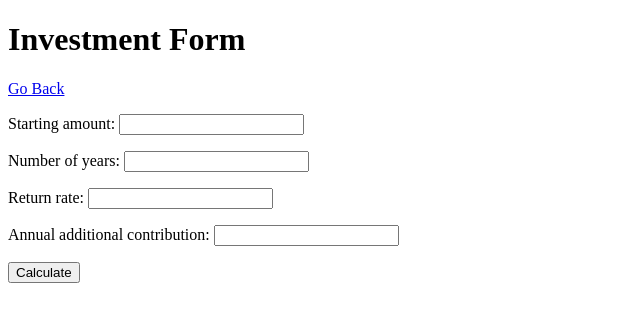
After one commit to viniciuspxc/invest-planner, a Django app: page /investment-create/ in a window 1280 px wide. The commit adds this page. Shown: the top 322 px of the page, without its empty margins (0-640 px from the left). Run offline with Django 4.2, Linux system fonts and the light colour scheme; a user stored in the database is signed in.

Commit message:
testing calculations forms

```diff
--- a/invest_planner/base/admin.py
+++ b/invest_planner/base/admin.py
@@ -1,5 +1,6 @@
 from django.contrib import admin
-from .models import Task
+from .models import Task, Investment
 
 # Register your models here.
 admin.site.register(Task)
+admin.site.register(Investment)
--- /dev/null
+++ b/invest_planner/base/forms.py
@@ -0,0 +1,7 @@
+from django import forms
+
+class InvestmentForm(forms.Form):
+	starting_amount = forms.FloatField()
+	number_of_years = forms.FloatField()
+	return_rate = forms.FloatField()
+	annual_additional_contribution = forms.FloatField()
--- /dev/null
+++ b/invest_planner/base/templates/base/base.html
@@ -0,0 +1,17 @@
+<!DOCTYPE html>
+<html lang="en">
+
+<head>
+    <meta charset="UTF-8">
+    <meta name="viewport" content="width=device-width, initial-scale=1.0">
+    <title>Investment Calculator</title>
+
+    <!-- <link href="https://bootswatch.com/5/cosmo/bootstrap.min.css" rel="stylesheet"> -->
+</head>
+
+<body>
+    {% block content %}
+    {% endblock content %}
+</body>
+
+</html>
--- /dev/null
+++ b/invest_planner/base/templates/base/investment_form.html
@@ -0,0 +1,18 @@
+{% extends 'base/base.html' %}
+
+{% block content %}
+<div class="row mt-5">
+    <div class="col-12 col-md-6 mx-md-auto">
+
+        <h1>Investment Form </h1>
+        <a href="{% url 'tasks' %}">Go Back</a>
+
+        <form method="POST">
+            {% csrf_token %}
+            {{ form.as_p }}
+            <button type="submit">Calculate</button>
+        </form>
+    </div>
+</div>
+
+{% endblock content %}
--- a/invest_planner/base/urls.py
+++ b/invest_planner/base/urls.py
@@ -1,14 +1,19 @@
 from django.urls import path
 from . import views
 from .views import TaskList, TaskDetail, TaskCreate, Taskupdate, DeleteView
+from .views import InvestmentCreate, InvestmentFormView
 from django.contrib.auth.views import LogoutView
 
 urlpatterns = [
-    path('accounts/logout/', LogoutView.as_view(next_page='/accounts/login'), name='account_logout'),
+    path('accounts/logout/', LogoutView.as_view(next_page='/accounts/login'),
+         name='account_logout'),
 
     path('', TaskList.as_view(), name='tasks'),
     path('task/<int:pk>/', TaskDetail.as_view(), name='task'),
     path('task-create/', TaskCreate.as_view(), name='task-create'),
     path('task-update/<int:pk>/', Taskupdate.as_view(), name='task-update'),
     path('task-delete/<int:pk>/', DeleteView.as_view(), name='task-delete'),
+
+    path('investment-create/', InvestmentFormView.as_view(),
+         name='investment-create'),
 ]
--- a/invest_planner/base/views.py
+++ b/invest_planner/base/views.py
@@ -1,15 +1,16 @@
 from django.forms import BaseModelForm
 from django.shortcuts import render, redirect
 from django.http import HttpResponse
+from django.views import View
 from django.views.generic.list import ListView
 from django.views.generic.detail import DetailView
 from django.views.generic.edit import CreateView, UpdateView, DeleteView, FormView
 from django.urls import reverse_lazy
+from django.contrib.auth.mixins import LoginRequiredMixin
 
-from django.contrib.auth.mixins import LoginRequiredMixin
-from django.contrib.auth import login
+from .models import Task, Investment
+from .forms import InvestmentForm
 
-from .models import Task
 
 class TaskList(LoginRequiredMixin, ListView):
     model = Task
@@ -19,12 +20,21 @@ class TaskList(LoginRequiredMixin, ListView):
         context = super().get_context_data(**kwargs)
         context['tasks'] = context['tasks'].filter(user=self.request.user)
         context['count'] = context['tasks'].filter(complete=False).count()
+
+        search_input = self.request.GET.get('search_box') or ''
+        if search_input:
+            context['tasks'] = context['tasks'].filter(
+                title__startswith=search_input)
+
+        context['search_input'] = search_input
         return context
+
 
 class TaskDetail(LoginRequiredMixin, DetailView):
     model = Task
     context_object_name = 'task'
     template_name = 'base/task.html'
+
 
 class TaskCreate(LoginRequiredMixin, CreateView):
     model = Task
@@ -35,12 +45,63 @@ class TaskCreate(LoginRequiredMixin, CreateView):
         form.instance.user = self.request.user
         return super(TaskCreate, self).form_valid(form)
 
+
 class Taskupdate(LoginRequiredMixin, UpdateView):
     model = Task
     fields = ['title', 'description', 'complete']
     success_url = reverse_lazy('tasks')
 
+
 class DeleteView(LoginRequiredMixin, DeleteView):
     model = Task
     context_object_name = 'task'
     success_url = reverse_lazy('tasks')
+
+class InvestmentFormView(LoginRequiredMixin, View):
+	def get(self, request):
+		form = InvestmentForm()
+		return render(request, 'base/investment_form.html', {'form': form})
+
+	def post(self, request):
+		form = InvestmentForm(request.POST)
+
+		if form.is_valid():
+			total_result = form.cleaned_data['starting_amount']
+			total_interest = 0
+			yearly_results = {}
+
+			for i in range(1, int(form.cleaned_data['number_of_years'] + 1)):
+				yearly_results[i] = {}
+
+				# calculate the interest
+				interest = total_result * (form.cleaned_data['return_rate'] / 100)
+				total_result += interest
+				total_interest += interest
+
+				# add additional contribution
+				total_result += form.cleaned_data['annual_additional_contribution']
+
+				# set yearly_results
+				yearly_results[i]['interest'] = round(total_interest, 2)
+				yearly_results[i]['total'] = round(total_result, 2)
+
+				# create context
+				context = {
+					'total_result': round(total_result, 2),
+					'yearly_results': yearly_results,
+					'number_of_years': int(form.cleaned_data['number_of_years'])
+				}
+
+			# render the template
+			return render(request, 'base/result.html', context)
+
+
+class InvestmentCreate(LoginRequiredMixin, CreateView):
+    model = Investment
+    fields = ['title', 'starting_amount', 'number_of_years',
+              'return_rate', 'annual_additional_contribution']
+    success_url = reverse_lazy('tasks')
+
+    def form_valid(self, form):
+        form.instance.user = self.request.user
+        return super(InvestmentCreate, self).form_valid(form)
```
Also changed, not shown: invest_planner/base/models.py (+14 -0 lines), invest_planner/base/templates/base/result.html (added, +34 -0 lines), invest_planner/base/templates/base/task_list.html (+10 -4 lines), invest_planner/base/migrations/0002_investmentform.py (added), invest_planner/base/migrations/0003_rename_investmentform_investment.py (added), invest_planner/base/migrations/0004_investment_title.py (added), invest_planner/db.sqlite3.
